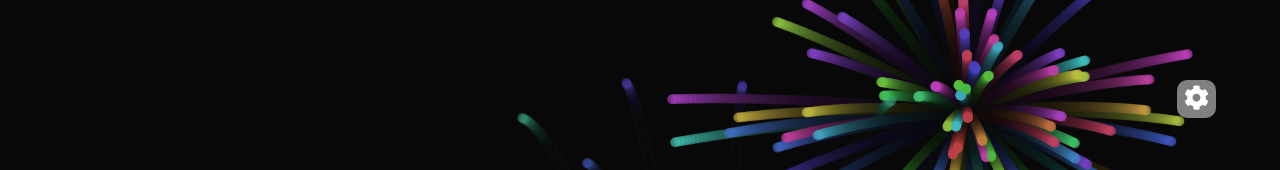
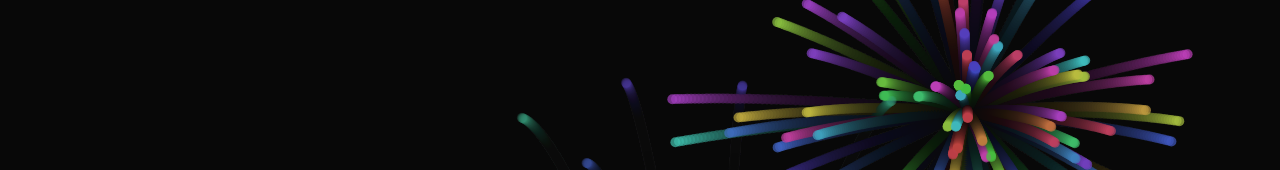
Before and after one commit to ramuchit/birthday-fire-html-css, a plain HTML site: page index.html in a window 1280 px wide. Shown: the top 170 px of the page. Drawn offline with Linux system fonts and the light colour scheme.

Commit message:
[UPDATE] Hide setting icon

```diff
--- a/index.html
+++ b/index.html
@@ -13,9 +13,9 @@
 <body>
 
     <div class="container-content">
-        <div class="setting-icon">
+       <!--  <div class="setting-icon">
             <i class="fas fa-cog"></i>
-        </div>
+        </div> -->
         <div class="content">
             <div class="happy__content">
                 <h1>HAPPY BIRTHDAY Vikash Sir!!</h1>
```
